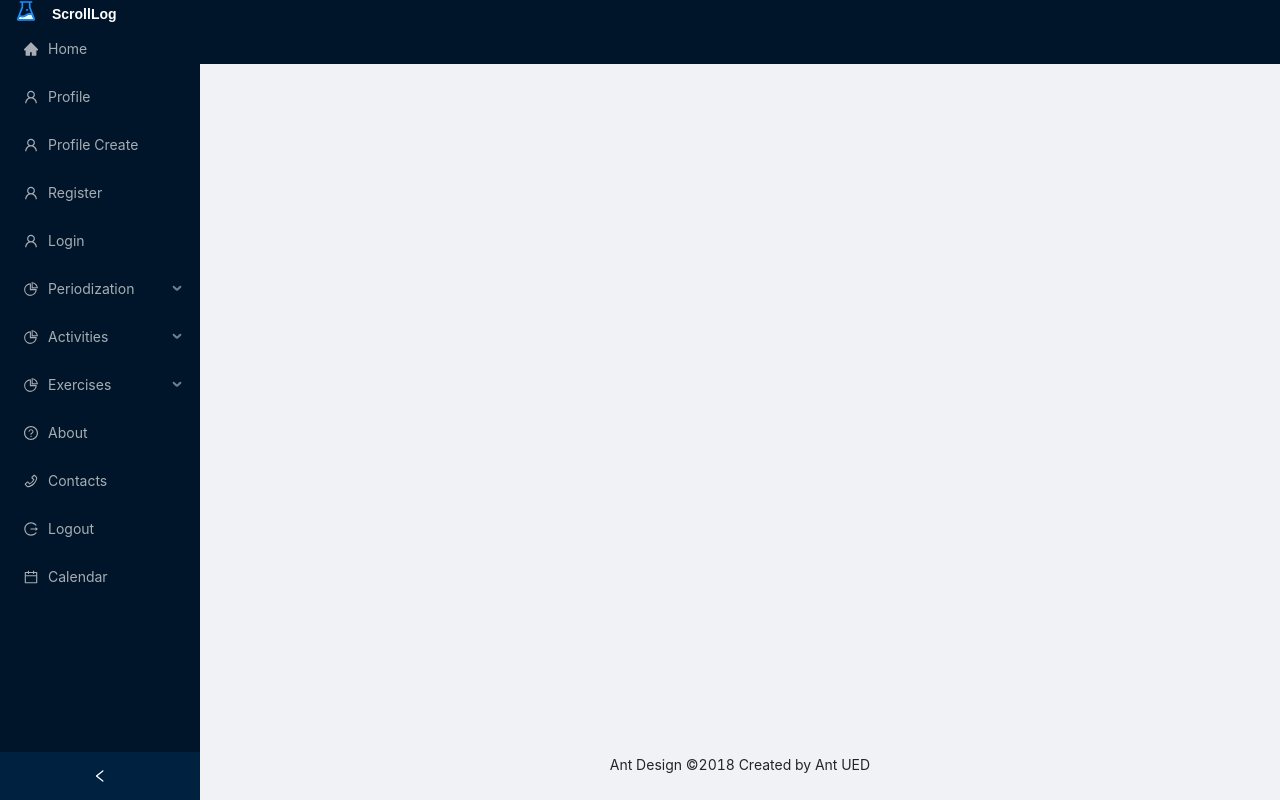
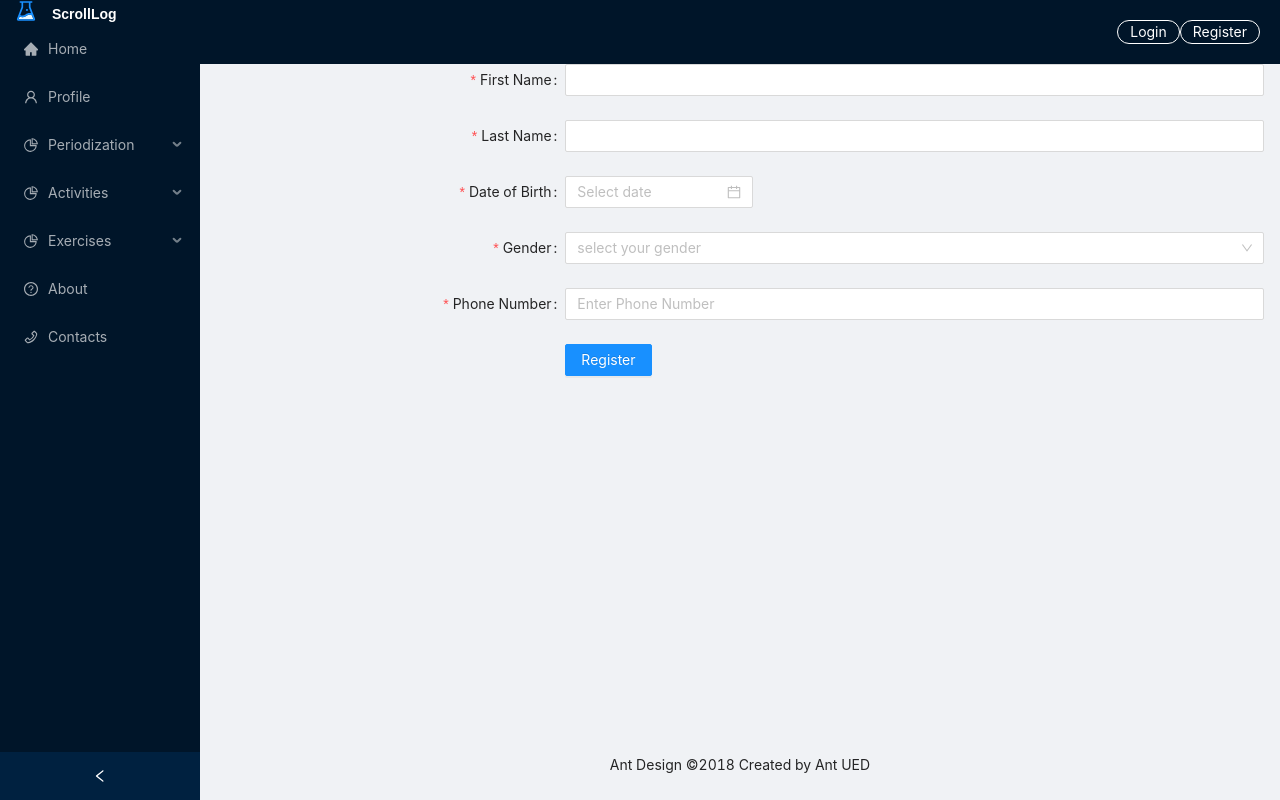
Before and after one commit to kostadinov1/personal-dashboard-client, a React (Create React App) app: page /edit-profile in a window 1280 px wide. Built offline with nearby package versions, Linux system fonts and the light colour scheme.

Commit message:
fixed auth buttons

```diff
--- a/src/App.js
+++ b/src/App.js
@@ -1,5 +1,5 @@
 
-import { Route, Routes } from 'react-router-dom';
+import { Link, Route, Routes } from 'react-router-dom';
 import { useLocalStorage } from './hooks/useLocalStorage'
 import { AuthContext } from './contexts/AuthContext';
 import Home from './components/Home/Home';
@@ -9,18 +9,16 @@ import MenuBar from './components/MenuBar/MenuBar';
 import Login from './components/Authentication/Login';
 import Register from './components/Authentication/Register';
 import Activities from './components/Activities/Activities';
-
-import { Layout } from 'antd';
-import 'antd/dist/antd.css';import './App.css';
-import CreateProfile from './components/Profile/CreateProfile';
+import { Button, Layout } from 'antd';
 import EditProfile from './components/Profile/EditProfile';
-
 import DeleteProfile from './components/Profile/DeleteProfile';
 import ShowProfile from './components/Profile/ShowProfile';
 import PeriodizationV2 from './components/Periodization/PeriodizationV2';
 import Statistics from './components/Periodization/Statistics';
 import { ExperimentTwoTone } from '@ant-design/icons';
 import CalendarFullPage from './components/Calendar/Calendar';
+import 'antd/dist/antd.css';import './App.css';
+import { logoutService } from './services/auth/logoutServce';
 const { Header, Content, Footer, Sider }  = Layout;
 
 
@@ -28,15 +26,18 @@ function App() {
 
   const [collapsed, setCollapsed] = useState(false);
 
-  const [accessToken, setAccessToken] = useLocalStorage('userToken',{accessToken:''})
+  const [accessToken, setAccessToken] = useLocalStorage('accessToken',{accessToken:''})
 
   const onLogin = (token) => {
     setAccessToken(token);
   }
-  const onLogOut = (token) => {
-    setAccessToken(token);
+  const onLogOut = () => {
+    logoutService(accessToken).then(res => {
+      console.log('onLogout in app.js, res=>', res)
+    }).catch((err)=>{console.log(err)})
+    setAccessToken({accessToken:''});
   }
-
+  console.log(accessToken.length)
   return (
     <AuthContext.Provider value={{ accessToken, onLogin, onLogOut}} >
     <Layout style={{ minHeight: '100vh', }} >
@@ -50,7 +51,34 @@ function App() {
         <MenuBar/>
       </Sider>
       <Layout className="site-layout">
-        <Header className="site-layout-background" style={{ padding: 0, }}></Header>
+        <Header className="site-layout-background" style={{ padding: 0, }}>
+          {/* Authentication Buttons */}
+          <span style={{float:'right', marginRight: '20px'}}>
+            {accessToken.length === undefined
+             ? <>
+               <Button
+                shape='round'
+                ghost='true'
+                size='small'
+               ><Link to='/login'>Login</Link>
+               </Button>
+               <Button
+                shape='round'
+                ghost='true'
+                size='small'
+                ><Link to='/register'>Register</Link>
+               </Button>
+               </> :
+                <Button
+                shape='round'
+                ghost='true'
+                size='small'
+                onClick={onLogOut}
+                >Logout
+                </Button>
+              }
+          </span>
+        </Header>
         <Content style={{ margin: '0 16px', }} >
             <Routes>
                   {/* Core  */}
@@ -62,10 +90,10 @@ function App() {
                  {/* Authentication */}
                 <Route path='/login' element={<Login />}/>
                 <Route path='/register' element={<Register />}/>
+                <Route path='/logout' element={<Login />}/>
 
                    {/* Profile */}
                 <Route path='/show-profile' element={<ShowProfile />}/>
-                <Route path='/create-profile' element={<CreateProfile />}/>
                 <Route path='/edit-profile' element={<EditProfile />}/>
                 <Route path='/delete-profile' element={<DeleteProfile />}/>
 
--- a/src/components/MenuBar/MenuBar.js
+++ b/src/components/MenuBar/MenuBar.js
@@ -1,21 +1,17 @@
-import React, { useState } from 'react'
 import {
-  CalendarOutlined,
-  HomeFilled,
+    HomeFilled,
     LineChartOutlined,
-    LogoutOutlined,
     PhoneOutlined,
     PieChartOutlined,
     QuestionCircleOutlined,
     UserOutlined,
     } from '@ant-design/icons';
 
-import { Menu } from 'antd';
-import { Link } from 'react-router-dom';
 
-function MenuBar() {
+    import { Menu } from 'antd';
+    import { Link } from 'react-router-dom';
 
-    // const [collapsed, setCollapsed] = useState(false);
+    function MenuBar() {
 
   return (
     <Menu theme="dark" mode="inline">
@@ -28,17 +24,7 @@ function MenuBar() {
         <Link to='/show-profile'>Profile</Link>
       </Menu.Item>
 
-      <Menu.Item key="28" icon={<UserOutlined />}>
-        <Link to='/create-profile'>Profile Create</Link>
-      </Menu.Item>
 
-      <Menu.Item key="98" icon={<UserOutlined />}>
-        <Link to='/register'>Register</Link>
-      </Menu.Item>
-
-      <Menu.Item key="99" icon={<UserOutlined />}>
-        <Link to='/login'>Login</Link>
-      </Menu.Item>
 
       <Menu.SubMenu title='Periodization' key='10' icon={<PieChartOutlined />}>
           <Menu.Item key="11" icon={<LineChartOutlined />}>
@@ -76,18 +62,12 @@ function MenuBar() {
       <Menu.Item key="3" icon={<QuestionCircleOutlined/>}>
         <Link to='/about'>About</Link>
       </Menu.Item>
+
       <Menu.Item key="4" icon={<PhoneOutlined/>}>
         <Link to='/contacts'>Contacts</Link>
       </Menu.Item>
-      <Menu.Item key="5" icon={<LogoutOutlined/>}>
-        <Link to='/logout'>Logout</Link>
-      </Menu.Item>
-      <Menu.Item key="6" icon={<CalendarOutlined/>}>
-        <Link to='/calendar'>Calendar</Link>
-      </Menu.Item>
 
     </Menu>
-
   )
 }
 
--- a/src/components/Profile/CreateProfile.js
+++ /dev/null
@@ -1,173 +0,0 @@
-import {
-  AutoComplete,
-  Button,
-  Cascader,
-  Checkbox,
-  Col,
-  DatePicker,
-  Form,
-  Input,
-  InputNumber,
-  Row,
-  Select,
-} from 'antd';
-import React, { useState } from 'react';
-import { Link, useNavigate } from 'react-router-dom';
-
-import { createProfileService } from '../../services/profile/createProfileService'
-
-
-const { Option } = Select;
-
-const formItemLayout = {
-  labelCol: {
-    xs: {
-      span: 24,
-    },
-    sm: {
-      span: 8,
-    },
-  },
-  wrapperCol: {
-    xs: {
-      span: 24,
-    },
-    sm: {
-      span: 16,
-    },
-  },
-};
-const tailFormItemLayout = {
-  wrapperCol: {
-    xs: {
-      span: 24,
-      offset: 0,
-    },
-    sm: {
-      span: 16,
-      offset: 8,
-    },
-  },
-};
-
-const App = () => {
-  const [form] = Form.useForm();
-  const [autoCompleteResult, setAutoCompleteResult] = useState([]);
-  const navigate = useNavigate()
-
-  const onFinish = (values) => {
-    console.log('Received values of form: ', values);
-    createProfileService(values).then(res => {
-      navigate('/show-profile/')
-    })
-  };
-
-  return (
-    <Form
-      {...formItemLayout}
-      form={form}
-      name="register"
-      onFinish={onFinish}
-      initialValues={{
-        residence: ['Bulgaria' ],
-        prefix: '359',
-      }}
-      scrollToFirstError
-    >
-      <Form.Item
-        name="first_name"
-        label="First Name"
-        rules={[
-          {
-            type: 'text',
-            message: 'The input is not valid!',
-          },
-          {
-            required: true,
-            message: 'Please input your First Name!',
-          },
-        ]}
-      >
-        <Input />
-      </Form.Item>
-
-      <Form.Item
-        name="last_name"
-        label="Last Name"
-        rules={[
-          {
-            type: 'text',
-            message: 'The input is not valid!',
-          },
-          {
-            required: true,
-            message: 'Please input your Last Name!',
-          },
-        ]}
-      >
-        <Input />
-      </Form.Item>
-
-      <Form.Item
-        name="dob"
-        label="Date of Birth"
-        rules={[
-          {
-            type: 'text',
-            message: 'The input is not valid!',
-          },
-          {
-            required: true,
-            message: 'Please input your Last Name!',
-          },
-        ]}
-      >
-        <DatePicker />
-      </Form.Item>
-
-      <Form.Item
-        name="gender"
-        label="Gender"
-        rules={[
-          {
-            required: true,
-            message: 'Please select gender!',
-          },
-        ]}
-      >
-        <Select placeholder="select your gender">
-          <Option value="Male">Male</Option>
-          <Option value="Female">Female</Option>
-          <Option value="LGBT+">LGBT+</Option>
-        </Select>
-      </Form.Item>
-
-      <Form.Item
-        name="phone"
-        label="Phone Number"
-        rules={[
-          {
-            required: true,
-            message: 'Please input your phone number!',
-          },
-        ]}
-      >
-        <Input
-          placeholder='Enter Phone Number'
-          style={{
-            width: '100%',
-          }}
-        />
-      </Form.Item>
-
-      <Form.Item {...tailFormItemLayout}>
-        <Button type="primary" htmlType="submit">
-          Register
-        </Button>
-      </Form.Item>
-
-    </Form>
-  );
-};
-
-export default App;
--- a/src/components/Profile/EditProfile.js
+++ b/src/components/Profile/EditProfile.js
@@ -1,11 +1,167 @@
-import React from 'react'
+import {
+  Button,
+  DatePicker,
+  Form,
+  Input,
+  Select,
+} from 'antd';
+import React, { } from 'react';
+import { useNavigate } from 'react-router-dom';
 
-function EditProfile() {
+import { createProfileService } from '../../services/profile/createProfileService'
+
+
+const { Option } = Select;
+
+const formItemLayout = {
+  labelCol: {
+    xs: {
+      span: 24,
+    },
+    sm: {
+      span: 8,
+    },
+  },
+  wrapperCol: {
+    xs: {
+      span: 24,
+    },
+    sm: {
+      span: 16,
+    },
+  },
+};
+const tailFormItemLayout = {
+  wrapperCol: {
+    xs: {
+      span: 24,
+      offset: 0,
+    },
+    sm: {
+      span: 16,
+      offset: 8,
+    },
+  },
+};
+
+const EditProfile = () => {
+  const [form] = Form.useForm();
+  // const [autoCompleteResult, setAutoCompleteResult] = useState([]);
+  const navigate = useNavigate()
+
+  const onFinish = (values) => {
+    console.log('Received values of form: ', values);
+    createProfileService(values).then(res => {
+      navigate('/show-profile/')
+    })
+  };
+
   return (
-    <div>
+    <Form
+      {...formItemLayout}
+      form={form}
+      name="register"
+      onFinish={onFinish}
+      initialValues={{
+        residence: ['Bulgaria' ],
+        prefix: '359',
+      }}
+      scrollToFirstError
+    >
+      <Form.Item
+        name="first_name"
+        label="First Name"
+        rules={[
+          {
+            type: 'text',
+            message: 'The input is not valid!',
+          },
+          {
+            required: true,
+            message: 'Please input your First Name!',
+          },
+        ]}
+      >
+        <Input />
+      </Form.Item>
 
-    </div>
-  )
-}
+      <Form.Item
+        name="last_name"
+        label="Last Name"
+        rules={[
+          {
+            type: 'text',
+            message: 'The input is not valid!',
+          },
+          {
+            required: true,
+            message: 'Please input your Last Name!',
+          },
+        ]}
+      >
+        <Input />
+      </Form.Item>
 
-export default EditProfile
+      <Form.Item
+        name="dob"
+        label="Date of Birth"
+        rules={[
+          {
+            type: 'text',
+            message: 'The input is not valid!',
+          },
+          {
+            required: true,
+            message: 'Please input your Last Name!',
+          },
+        ]}
+      >
+        <DatePicker />
+      </Form.Item>
+
+      <Form.Item
+        name="gender"
+        label="Gender"
+        rules={[
+          {
+            required: true,
+            message: 'Please select gender!',
+          },
+        ]}
+      >
+        <Select placeholder="select your gender">
+          <Option value="Male">Male</Option>
+          <Option value="Female">Female</Option>
+          <Option value="LGBT+">LGBT+</Option>
+        </Select>
+      </Form.Item>
+
+      <Form.Item
+        name="phone"
+        label="Phone Number"
+        rules={[
+          {
+            required: true,
+            message: 'Please input your phone number!',
+          },
+        ]}
+      >
+        <Input
+          placeholder='Enter Phone Number'
+          style={{
+            width: '100%',
+          }}
+        />
+      </Form.Item>
+
+      <Form.Item {...tailFormItemLayout}>
+        <Button type="primary" htmlType="submit">
+          Register
+        </Button>
+      </Form.Item>
+
+    </Form>
+  );
+};
+
+export default EditProfile;
--- a/src/services/auth/logoutServce.js
+++ b/src/services/auth/logoutServce.js
@@ -1,8 +1,13 @@
 
 
-export const logoutService = async () => {
-    const url = 'http://127.0.0.1:8000/accounts/logout/'
+export const logoutService = async (userId) => {
+    const url = `http://127.0.0.1:8000/accounts/logout/2/`
     const response = await fetch(url)
     const logout = await response.json()
-    return logout
+    console.log(logout, 'logout in logoutService.js')
+    if (response.ok) {
+        return logout
+    } else {
+        throw logout
+    }
 }
```
Also changed, not shown: src/components/Authentication/Login.js (+2 -21 lines).
